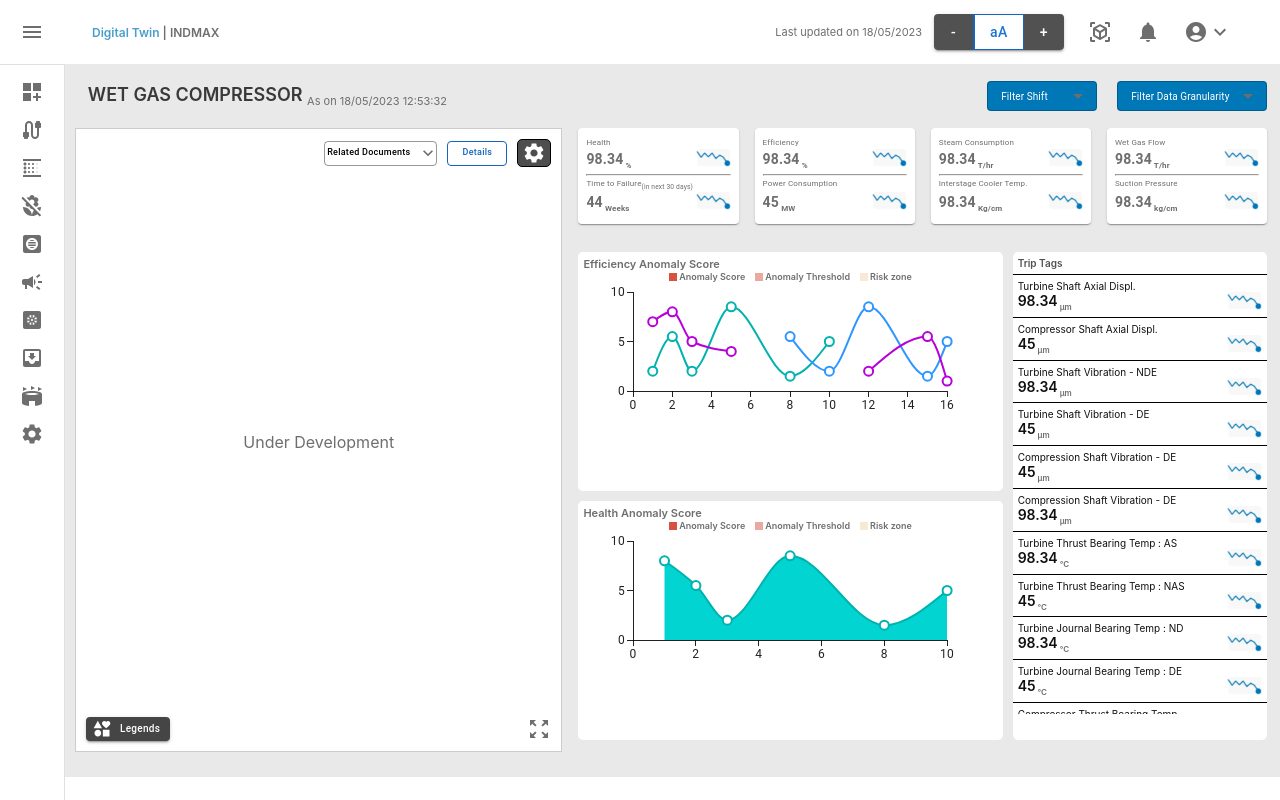
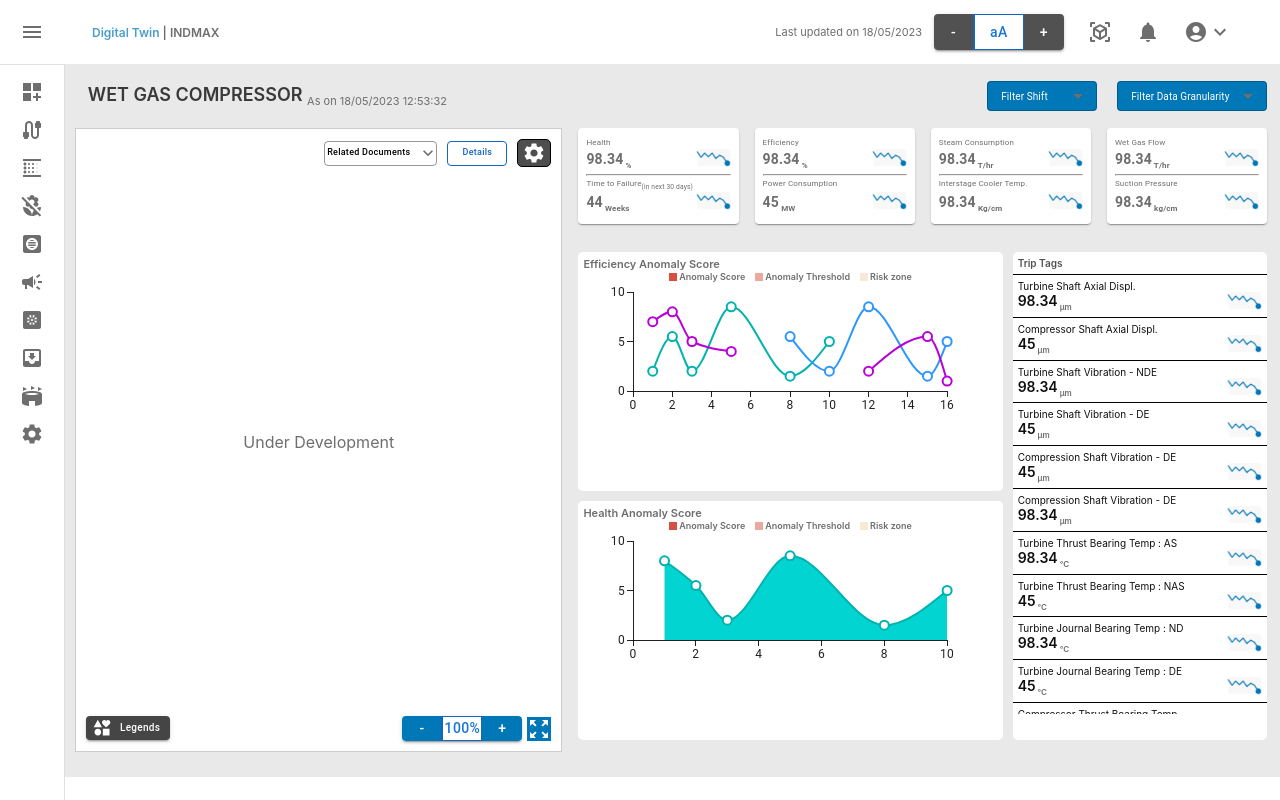
Before and after one commit to vishwajitkhanna/algo8, a React (Create React App) app: page / in a window 1280 px wide. Built offline with nearby package versions, Linux system fonts and the light colour scheme.

Commit message:
final commit

```diff
--- a/src/Components/ZoomableContainer.css
+++ b/src/Components/Zoom.css
@@ -1,7 +1,3 @@
-
-
-
-
 .zoom-container {
     background-color: white;
     margin: 0px 1vw;
--- a/src/Components/Zoom.js
+++ b/src/Components/Zoom.js
@@ -1,5 +1,5 @@
-import React, { useState } from 'react';
-import './ZoomableContainer.css'; // Import your CSS file
+import React, { useState } from "react";
+import "./Zoom.css";
 import "./Contmain.css";
 import Button from "@mui/material/Button";
 import KeyboardArrowDownIcon from "@mui/icons-material/KeyboardArrowDown";
@@ -7,6 +7,7 @@ import ContmainDetailBtn from "./Btn/ContmainDetailBtn";
 import ContmainSettingBtn from "./Btn/ContmainSettingBtn";
 import ContmainLegendBtn from "./Btn/ContmainLegendBtn";
 import ZoomOutMapIcon from "@mui/icons-material/ZoomOutMap";
+import ContButtonGroup from "./Contbtn";
 
 const ZoomableContainer = () => {
   const [isZoomed, setZoom] = useState(false);
@@ -16,19 +17,30 @@ const ZoomableContainer = () => {
   };
 
   return (
-      <div className={`zoom-container ${isZoomed ? 'zoomed' : ''}`}>
+    <div className={`zoom-container ${isZoomed ? "zoomed" : ""}`}>
       <div className="contmain-top">
-            <Button id="document-btn" variant="outlined" endIcon={<KeyboardArrowDownIcon />}> Related Documents</Button>
+        <Button
+          id="document-btn"
+          variant="outlined"
+          endIcon={<KeyboardArrowDownIcon />}
+        >
+          {" "}
+          Related Documents
+        </Button>
         <ContmainDetailBtn />
         <ContmainSettingBtn />
       </div>
       <div className="contmain-center">Under Development</div>
       <div className="contmain-bottom">
         <ContmainLegendBtn />
-              <ZoomOutMapIcon onClick={toggleZoom} />
-
+        <div className="contmain-bottom-right">
+          <ContButtonGroup />
+          <ZoomOutMapIcon
+            sx={{ backgroundColor: "#0077B6", fill: "#ffffff" }}
+            onClick={toggleZoom}
+          />
         </div>
-
+      </div>
     </div>
   );
 };
```
Lines whose indentation alone changed are shown as unchanged.
